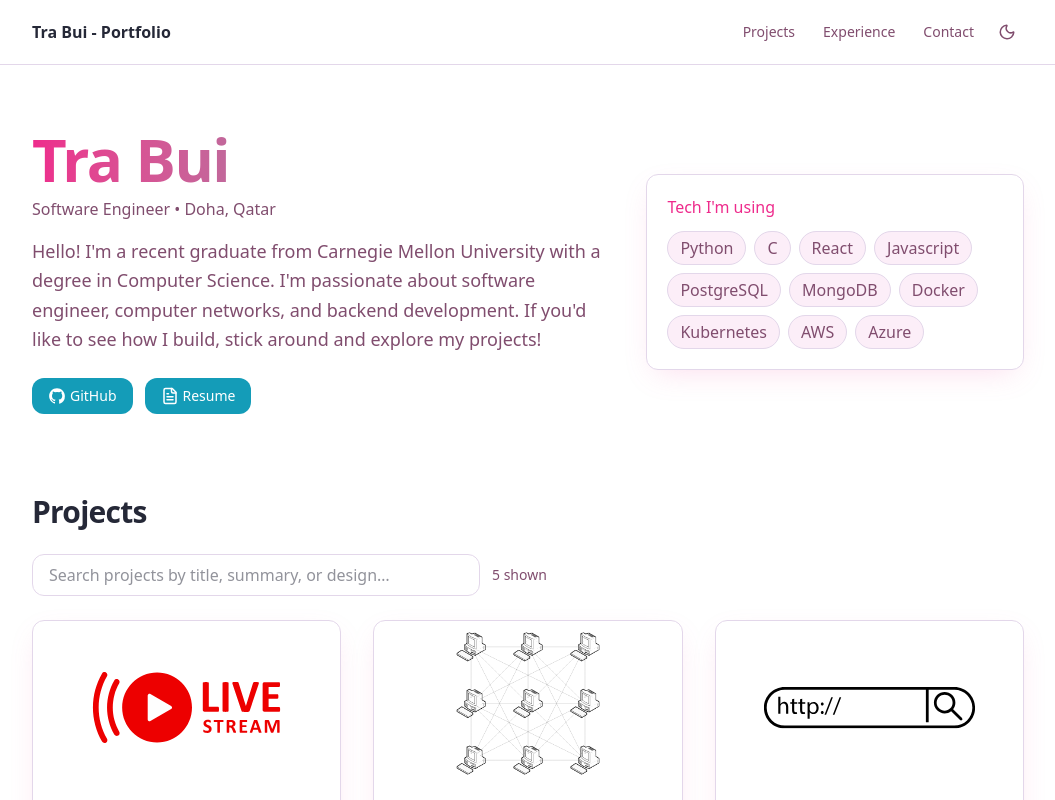
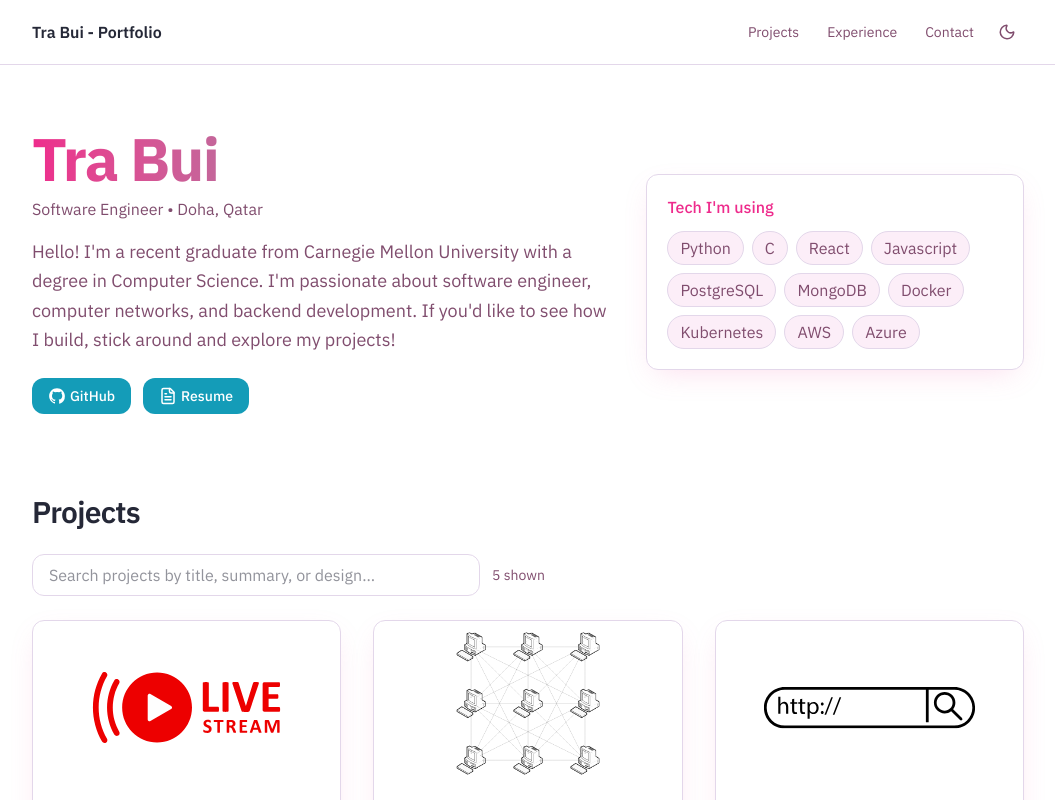
Before and after one commit to tpbui/tpbui.github.io, a React (Vite) app: page / in a window 1280 px wide. Shown: the top 800 px of the page, without its empty margins (112-1167 px from the left). Built offline with nearby package versions, Linux system fonts and the light colour scheme.

Commit message:
feature: change website font

```diff
--- a/index.html
+++ b/index.html
@@ -5,6 +5,7 @@
     <meta name="viewport" content="width=device-width, initial-scale=1.0" />
     <title>Tra's Personal Website</title>
     <link rel="icon" type="image/svg+xml" href="/logo.svg" />
+    <link href="https://fonts.googleapis.com/css2?family=IBM+Plex+Sans:wght@400;500;600;700&display=swap" rel="stylesheet">
     <script>
       const saved = localStorage.getItem("theme");
       const prefersDark = window.matchMedia("(prefers-color-scheme: dark)").matches;
--- a/src/index.css
+++ b/src/index.css
@@ -35,6 +35,9 @@
 
 /* Light palette */
 :root {
+	/* font */
+	--font-sans: 'IBM Plex Sans', system-ui, sans-serif;
+
 	/* neutrals */
 	--bg: 0 0% 100%;
 	--fg: 230 20% 18%;
```
